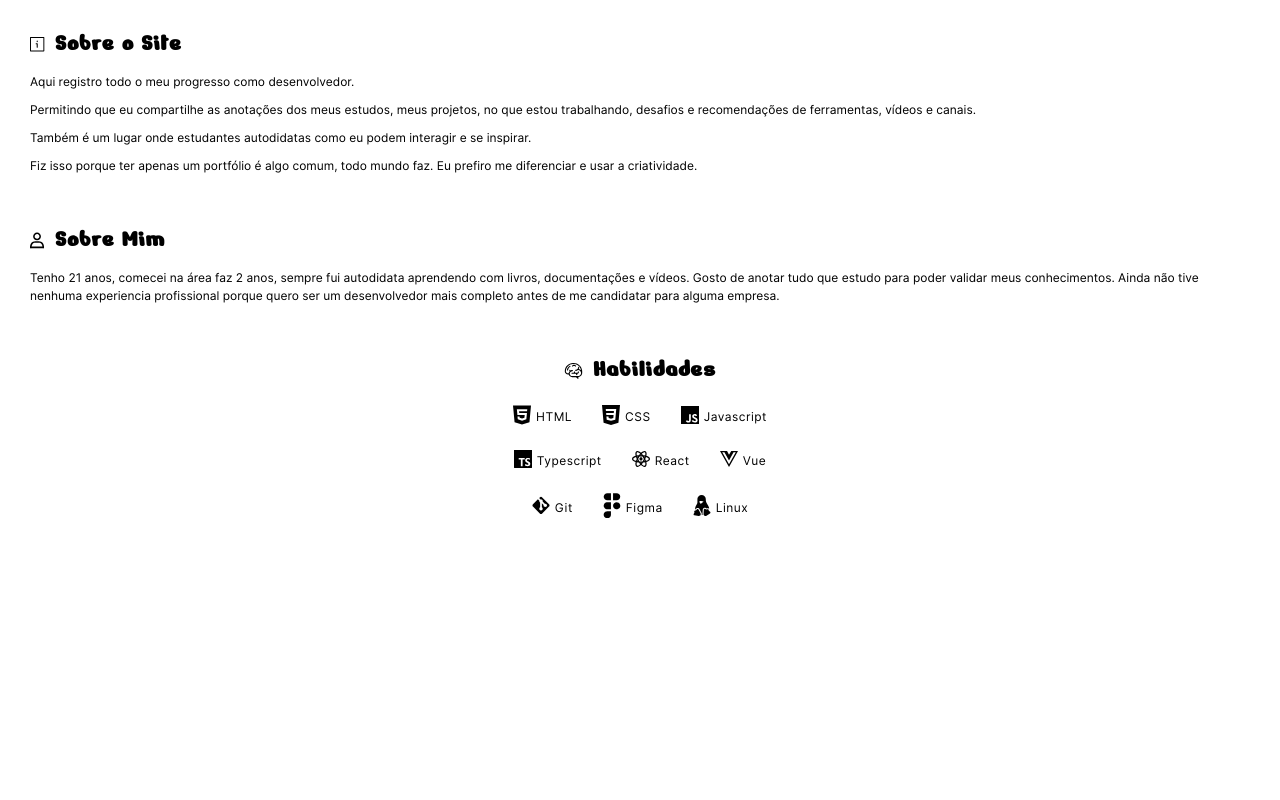
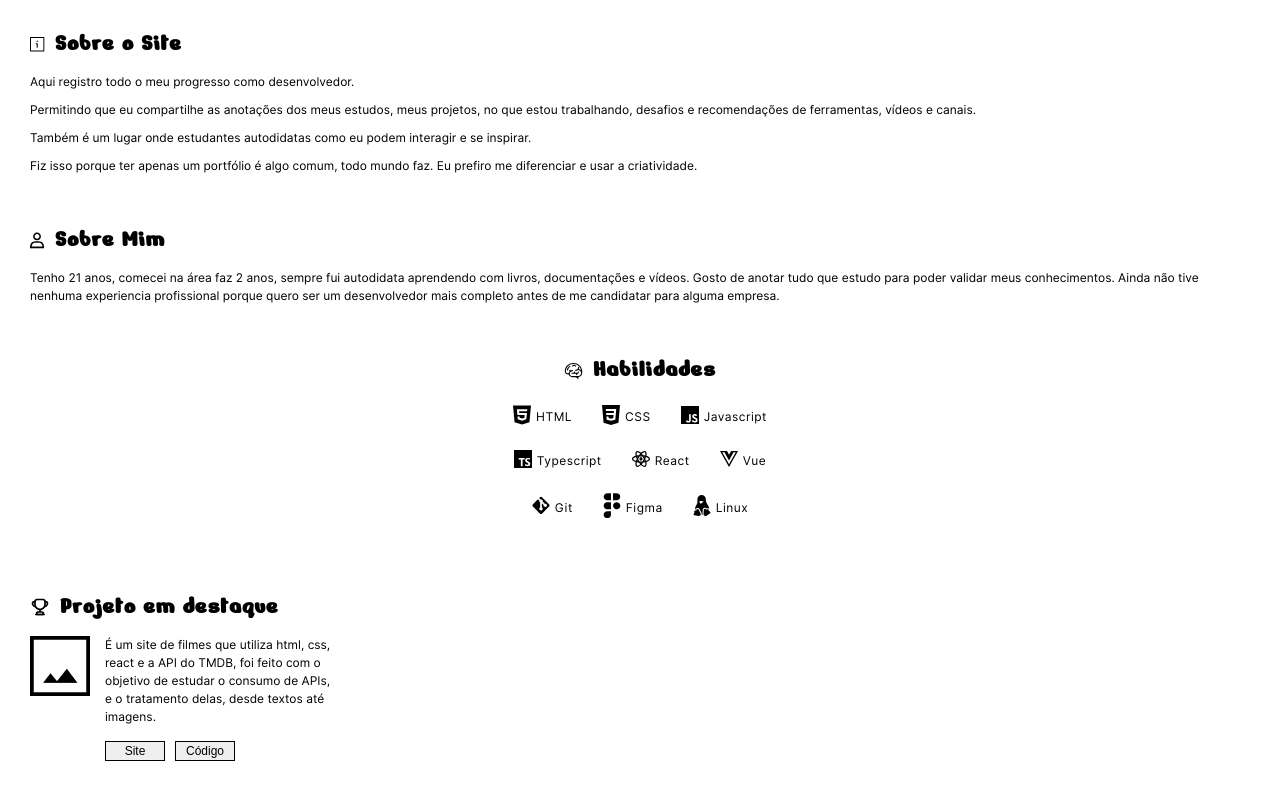
Before and after one commit to rafaelottdev/study-catalog, a React (Vite) app: page / in a window 1280 px wide. Shown: the part 338-1138 px from the top of the page. Before the commit the page ends 930 px from the top, so only its background shows below. Built offline with nearby package versions, Linux system fonts and the light colour scheme.

Commit message:
feat(maincontent): finishing FeaturedProject section

```diff
--- /dev/null
+++ b/src/layouts/Main/MainContent/FeaturedProject/FeaturedProject.jsx
@@ -0,0 +1,45 @@
+import projectImg from "../../../../assets/img/project-img.png"
+
+import styles from "./featuredProject.module.css"
+
+const FeaturedProject = () => {
+    return (
+        <section className={styles.featuredProject_container}>
+            <section className={styles.title_wrapp}>
+                <div className={styles.title_icon_wrapp}>
+                    <svg width="25" height="25" viewBox="0 0 25 25">
+                        <path fill-rule="evenodd" clip-rule="evenodd" d="M15.4167 20.8333C15.4719 20.8333 15.5249 20.8113 15.564 20.7722C15.603 20.7332 15.625 20.6802 15.625 20.6249C15.6254 20.5154 15.6041 20.4068 15.5624 20.3055C15.5207 20.2042 15.4593 20.1122 15.3818 20.0347C15.3044 19.9573 15.2123 19.8959 15.1111 19.8542C15.0098 19.8124 14.9012 19.7912 14.7917 19.7916H10.2083C9.98732 19.7916 9.77536 19.8794 9.61908 20.0357C9.4628 20.1919 9.375 20.4039 9.375 20.6249C9.375 20.7395 9.46875 20.8333 9.58333 20.8333H15.4167ZM10.2083 17.7083H14.7917C15.5652 17.7083 16.3071 18.0155 16.8541 18.5625C17.401 19.1095 17.7083 19.8514 17.7083 20.6249C17.7083 21.2327 17.4669 21.8156 17.0371 22.2454C16.6073 22.6751 16.0245 22.9166 15.4167 22.9166H9.58333C8.97554 22.9166 8.39265 22.6751 7.96288 22.2454C7.53311 21.8156 7.29166 21.2327 7.29166 20.6249C7.29166 20.2419 7.36711 19.8626 7.51368 19.5088C7.66026 19.1549 7.8751 18.8334 8.14594 18.5625C8.41677 18.2917 8.7383 18.0768 9.09217 17.9303C9.44604 17.7837 9.82531 17.7083 10.2083 17.7083ZM13.5417 14.5833V17.7083H11.4583V14.5833H13.5417Z"/>
+
+                        <path fill-rule="evenodd" clip-rule="evenodd" d="M10.0583 4.16975C9.38887 4.14261 8.72078 4.2503 8.09375 4.48641C7.63959 4.66246 7.29167 5.2385 7.29167 6.23641V9.82287C7.29167 11.1718 8.07813 12.35 9.22917 13.2385C10.4021 14.1406 11.7469 14.5833 12.5 14.5833V16.6666C11.1708 16.6666 9.39063 15.9937 7.95834 14.8875C6.50417 13.7677 5.20834 12.0447 5.20834 9.82287V6.23537C5.20834 4.94579 5.6625 3.19371 7.34167 2.54371C8.23216 2.20583 9.18164 2.05101 10.1333 2.0885L10.0583 4.16975Z"/>
+
+                        <path fill-rule="evenodd" clip-rule="evenodd" d="M15.0594 4.16671C15.8073 4.16671 16.4542 4.31046 16.9563 4.5063C17.376 4.66984 17.7083 5.20734 17.7083 6.17505V9.82088C17.7083 11.173 16.9198 12.3542 15.7917 13.2448C14.6385 14.1573 13.3604 14.5834 12.7521 14.5834V16.6667C13.975 16.6667 15.6958 15.9771 17.0833 14.8792C18.4969 13.7625 19.7917 12.0417 19.7917 9.82296V6.17713C19.7917 4.92609 19.3604 3.20838 17.7135 2.56671C16.8666 2.24191 15.9665 2.078 15.0594 2.08338H9.89583V4.16671H15.0594ZM2.16875 7.32921C2.56563 5.54171 4.25521 4.41255 6.25417 4.74588C6.52671 4.79119 6.77008 4.94291 6.93076 5.16766C7.09143 5.39241 7.15625 5.67178 7.11094 5.94432C7.06563 6.21686 6.91391 6.46023 6.68916 6.62091C6.46441 6.78158 6.18504 6.8464 5.9125 6.80109C4.92604 6.63651 4.34271 7.15005 4.20208 7.78026C4.05625 8.43546 4.32083 9.64484 6.06667 10.7969C6.24063 10.9115 6.48125 10.9823 6.77083 10.9823C7.0471 10.9823 7.31205 11.0921 7.5074 11.2874C7.70275 11.4828 7.8125 11.7477 7.8125 12.024C7.8125 12.3003 7.70275 12.5652 7.5074 12.7606C7.31205 12.9559 7.0471 13.0657 6.77083 13.0657C6.15833 13.0657 5.49792 12.9178 4.91875 12.5355C2.71042 11.0782 1.77708 9.09275 2.16875 7.32921Z"/>
+
+                        <path fill-rule="evenodd" clip-rule="evenodd" d="M22.8313 7.32906C22.4344 5.54156 20.7448 4.4124 18.7458 4.74573C18.6109 4.76816 18.4817 4.81696 18.3656 4.88933C18.2495 4.96169 18.1488 5.05622 18.0692 5.16751C17.9086 5.39226 17.8438 5.67163 17.8891 5.94417C17.9344 6.2167 18.0861 6.46008 18.3108 6.62076C18.5356 6.78143 18.815 6.84625 19.0875 6.80094C20.074 6.63635 20.6573 7.1499 20.7979 7.7801C20.9438 8.43531 20.6792 9.64469 18.9333 10.7968C18.7594 10.9114 18.5188 10.9822 18.2292 10.9822C17.9529 10.9822 17.6879 11.0919 17.4926 11.2873C17.2972 11.4826 17.1875 11.7476 17.1875 12.0239C17.1875 12.3001 17.2972 12.5651 17.4926 12.7604C17.6879 12.9558 17.9529 13.0655 18.2292 13.0655C18.8417 13.0655 19.5021 12.9176 20.0802 12.5353C22.2885 11.078 23.224 9.0926 22.8313 7.32906ZM6.25 21.8749C6.25 21.5986 6.35975 21.3337 6.5551 21.1383C6.75045 20.943 7.0154 20.8332 7.29167 20.8332H17.7083C17.9846 20.8332 18.2496 20.943 18.4449 21.1383C18.6403 21.3337 18.75 21.5986 18.75 21.8749C18.75 22.1512 18.6403 22.4161 18.4449 22.6115C18.2496 22.8068 17.9846 22.9166 17.7083 22.9166H7.29167C7.0154 22.9166 6.75045 22.8068 6.5551 22.6115C6.35975 22.4161 6.25 22.1512 6.25 21.8749Z"/>
+                    </svg>
+                </div>
+
+                <div className={styles.title}>
+                    <h2>Projeto em destaque</h2>
+                </div>
+            </section>
+
+            <section className={styles.info_project_container}>
+                <div className={styles.project_img_wrapp}>
+                    <img src={projectImg} alt="Imagem representando um projeto" />
+                </div>
+
+                <div className={styles.info_project_wrapp}>
+                    <p>É um site de filmes que utiliza html, css, react e a API do TMDB, foi feito com o objetivo de estudar o consumo de APIs, e o tratamento delas, desde textos até imagens.</p>
+
+                    <div className={styles.featuredProject_btn_wrapp}>
+                        <button className={styles.featuredProject_btn}>Site</button>
+
+                        <button className={styles.featuredProject_btn}>Código</button>
+                    </div>
+                </div>
+            </section>
+        </section>
+    )
+}
+
+export default FeaturedProject
--- /dev/null
+++ b/src/layouts/Main/MainContent/FeaturedProject/FeaturedProject.module.css
@@ -0,0 +1,77 @@
+.featuredProject_container {
+    margin: 0 0 var(--section_margin) 0;
+    padding: 0 30px;
+}
+
+.title_wrapp {
+    margin-bottom: 15px;
+
+    display: flex;
+    align-items: center;
+    flex-wrap: wrap;
+}
+
+.title_icon_wrapp {
+    width: 20px;
+    height: 20px;
+
+    margin: 0px 10px 0px 0px;
+
+    display: flex;
+}
+
+.title_icon_wrapp > svg {
+    width: inherit;
+    height: inherit;
+
+    fill: black;
+}
+
+.title {
+    font-family: var(--subtitle_font);
+    letter-spacing: var(--space_title_subtitle);
+}
+
+.info_project_container {
+    display: flex;
+    flex-wrap: wrap;
+}
+
+.project_img_wrapp {
+    margin-right: 15px;
+}
+
+.project_img_wrapp > img {
+    width: 60px;
+    height: 60px;
+}
+
+.info_project_wrapp > p {
+    max-width:14.375rem;
+    margin-bottom: 15px;
+
+    font-size: 12px;
+    font-family: var(--text_font_1);
+    line-height: 1.5em;
+}
+
+.featuredProject_btn_wrapp {
+    display: flex;
+}
+
+.featuredProject_btn {
+    width: 60px;
+    height: 20px;
+
+    display: flex;
+    align-items: center;
+    justify-content: center;
+
+    font-size: 0.75rem;
+
+    border: 1px solid black;
+}
+
+.featuredProject_btn:first-child {
+    margin-right: 10px;
+}
--- a/src/layouts/Main/MainContent/MainContent.jsx
+++ b/src/layouts/Main/MainContent/MainContent.jsx
@@ -2,6 +2,7 @@ import Home from "./Home/Home"
 import AboutWebsite from "./AboutWebsite/AboutWebsite"
 import AboutMe from "./AboutMe/AboutMe"
 import Skills from "./Skills/Skills"
+import FeaturedProject from "./featuredProject/featuredProject"
 
 
 const MainContent = () => {
@@ -14,6 +15,8 @@ const MainContent = () => {
             <AboutMe />
 
             <Skills />
+
+            <FeaturedProject />
         </>
     )
 }
```
Also changed, not shown: src/assets/icons/trophy.svg (added), src/assets/img/project-img.png (added).
